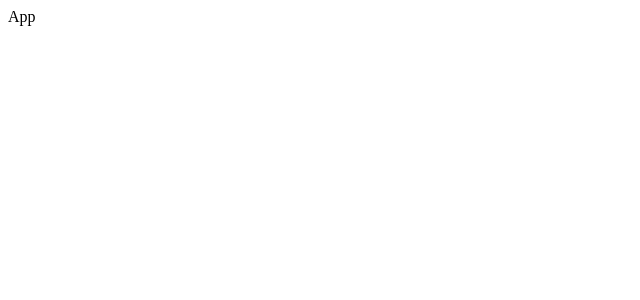
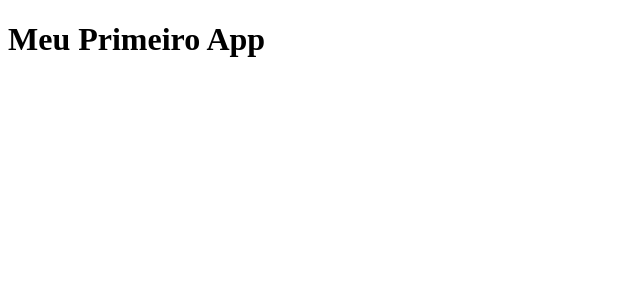
Before and after one commit to EdiJunior88/Balta.io_Criando_um_App_com_React, a React (Vite) app in the folder todo/: page / in a window 1280 px wide. Shown: the top 300 px of the page, without its empty margins (0-640 px from the left). Built offline with nearby package versions, Linux system fonts and the light colour scheme.

Commit message:
Criação do APP - Instalação - Estrutura do App - React e ReactDOM - Iniciando um componente - Rodando o App

```diff
--- a/todo/src/components/App.tsx
+++ b/todo/src/components/App.tsx
@@ -1,7 +1,11 @@
 import React from "react";
 
 const App = () => {
-  return <div>App</div>;
+  return (
+    <div>
+      <h1>Meu Primeiro App</h1>
+    </div>
+  );
 };
 
 export default App;
```
